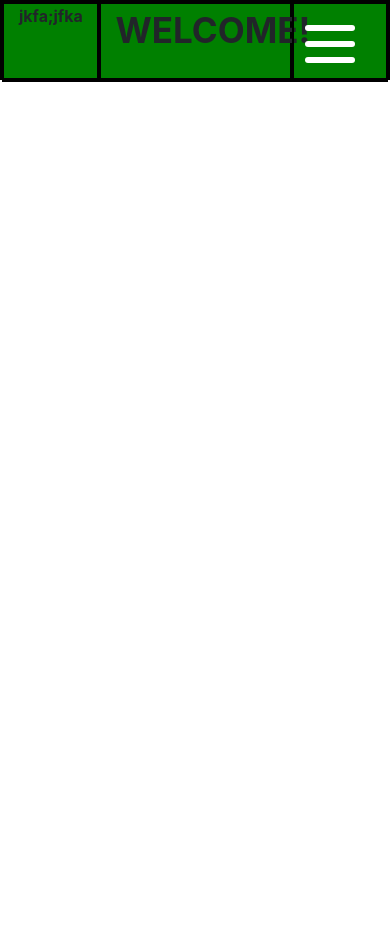
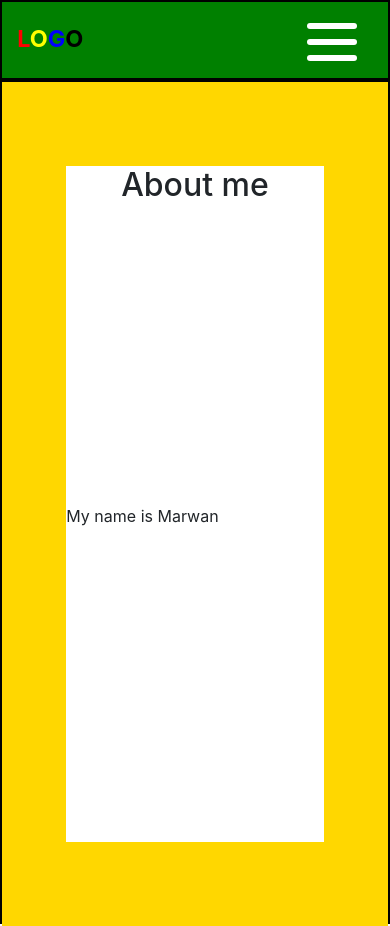
Before and after one commit to saadmarwan16/homepage, a plain HTML site: page index.html in a window 390 px wide. Before the commit the page ends 844 px from the top, so only its background shows below. Drawn offline with nearby package versions, Linux system fonts and the light colour scheme.

Commit message:
Started building  the main body of the website for mobile

```diff
--- a/index.html
+++ b/index.html
@@ -14,18 +14,20 @@
     </head>
 
     <body>
-        <div class="container-fluid">
+        <div class="container-fluid nav-container">
             <div class="row nav">
                 <!-- col-lg-3 col-md-3 col-sm-2  -->
                 <!-- col-lg-6 col-md-6 col-sm-8  -->
                 <!-- col-lg-3 col-md-3 col-sm-2 -->
-                <div class="col-3 logo">
-                    jkfa;jfka
+                <div class="col-3 logo-container">
+                    <div class="logo"><a href="#"><span class="red">L</span><span class="yellow">O</span><span class="blue">G</span><span class="black">O</span></a></div>
+                    <!-- jkfa;jfka -->
                 </div>
-                <div class="col-6" id="welcome">
+                <!-- <div class="col-6" id="welcome">
                     WELCOME!
-                    <!-- <div id="welcome"></div> -->
-                </div>
+                    <div id="welcome"></div>
+                </div> -->
+                <div class="col-6"></div>
                 <div class="col-3">
                     <div id="main-menu-btn">
                         <div class="main-menu-btn-btn"></div>
@@ -33,6 +35,21 @@
                 </div>
             </div>
         </div>
+        <div class="container-fluid">
+            <div class="row main-body">
+                <div class="col-2 left-main-body"></div>
+                <div class="col-8 about-me-container">
+                    <div class="row text-top"></div>
+                    <div class="row main-text">
+                        <div class="about-me-text"><h2 class="about-me-text">About me</h2></div>
+                        <div>My name is Marwan</div>
+                    </div>
+                    <div class="row text-bottom"></div>
+                </div>
+                <div class="col-2 right-main-body"></div>
+            </div>
+        </div>
+
         <script src="main.js"></script>
     </body>
 </html>
--- a/main.js
+++ b/main.js
@@ -1,30 +1,30 @@
 const menuBtn = document.querySelector('#main-menu-btn');
-const openMenu = document.querySelector('body');
-const xsScreen = matchMedia("(max-width: 576px)");
-let menuOpen = false;
+// const xsScreen = matchMedia("(max-width: 576px)");
+// const openMenu = document.querySelector('body');
+// let menuOpen = false;
 
 menuBtn.addEventListener('click', () => {
     menuBtn.classList.toggle('humburger-open');
-    openMenu.classList.toggle('open-menu');
-    document.querySelector('.logo').style.display = "none";
-    document.querySelector('#welcome').style.display = "none";
+    // openMenu.classList.toggle('open-menu');
+    // document.querySelector('.logo').style.display = "none";
+    // document.querySelector('#welcome').style.display = "none";
     // document.querySelector('.logo').style.backgroundColor = "rgba(255, 0, 0, 0)";
     }
 )
 
-xsScreen.addEventListener('change', () => {
-    console.log(xsScreen.matches)
-    if (xsScreen.matches)
-    {
-        document.querySelector('#welcome').innerHTML = "WELCOME";
-        // document.querySelector('#welcome').style.color = "blue";
-        // matchedXsScreen.classList
-    }
-    else
-    {
-        document.querySelector('#welcome').innerHTML = "WELCOME TO MY WEBSITE";
-    }
-})
+// xsScreen.addEventListener('change', () => {
+//     console.log(xsScreen.matches)
+//     if (xsScreen.matches)
+//     {
+//         document.querySelector('#welcome').innerHTML = "WELCOME";
+//         // document.querySelector('#welcome').style.color = "blue";
+//         // matchedXsScreen.classList
+//     }
+//     else
+//     {
+//         document.querySelector('#welcome').innerHTML = "WELCOME TO MY WEBSITE";
+//     }
+// })
 
 // const menuBtn = document.querySelector('.main-menu-btn');
 // const mainNav = document.querySelector('.mainNav');
--- a/styles.css
+++ b/styles.css
@@ -3,7 +3,7 @@
     padding: 0;
 } */
 
-.container-fluid {
+.nav-container {
     border: 2px solid black;
     background-color: green;
     height: 80px;
@@ -13,20 +13,47 @@
     height: 80px;
 }
 
+.red {
+    color: red;
+}
+
+.yellow {
+    color: yellow;
+}
+
+.blue {
+    color: blue;
+}
+
+.black {
+    color: black;
+}
+
 .open-menu {
     width: 100vw;
     height: 100vh;
     background: rgba(0, 0, 0, 0.5);
 }
 
-.col-3 {
+/* .col-3 {
     border: 2px solid black;
     text-align: right;
+} */
+
+.logo-container {
+    /* border: 2px solid black; */
+    padding: 15px 0 15px 0;
 }
 
 .logo {
+    /* border: 2px solid black; */
+    width: 70%;
+    height: 100%;
+    font-weight: bold;
+    font-size: 6vw;
     text-align: center;
-    font-weight: bold;
+    margin: auto;
+    padding: 4px 0 4px 0;
 }
 
 #welcome {
@@ -105,8 +132,43 @@
     transform: rotate(-45deg) translate(35px, 35px);
 }
 
+.main-body {
+    height: 100vh;
+    /* background-color: gold; */
+    border: 2px solid black;
+}
 
+.left-main-body {
+    background-color: gold;
+}
 
+.right-main-body {
+    background-color: gold;
+}
+
+.text-top {
+    height: 10vh;
+    background-color: gold;
+}
+
+.main-text {
+    height: 80vh;
+    text-align: center;
+}
+
+.text-bottom {
+    height: 10vh;
+    background-color: gold;
+}
+
+/* .about-me-container {
+    padding: 0;
+} */
+
+.about-me-text {
+    width: 100%;
+    height: 25px;
+}
 
 
 
```
